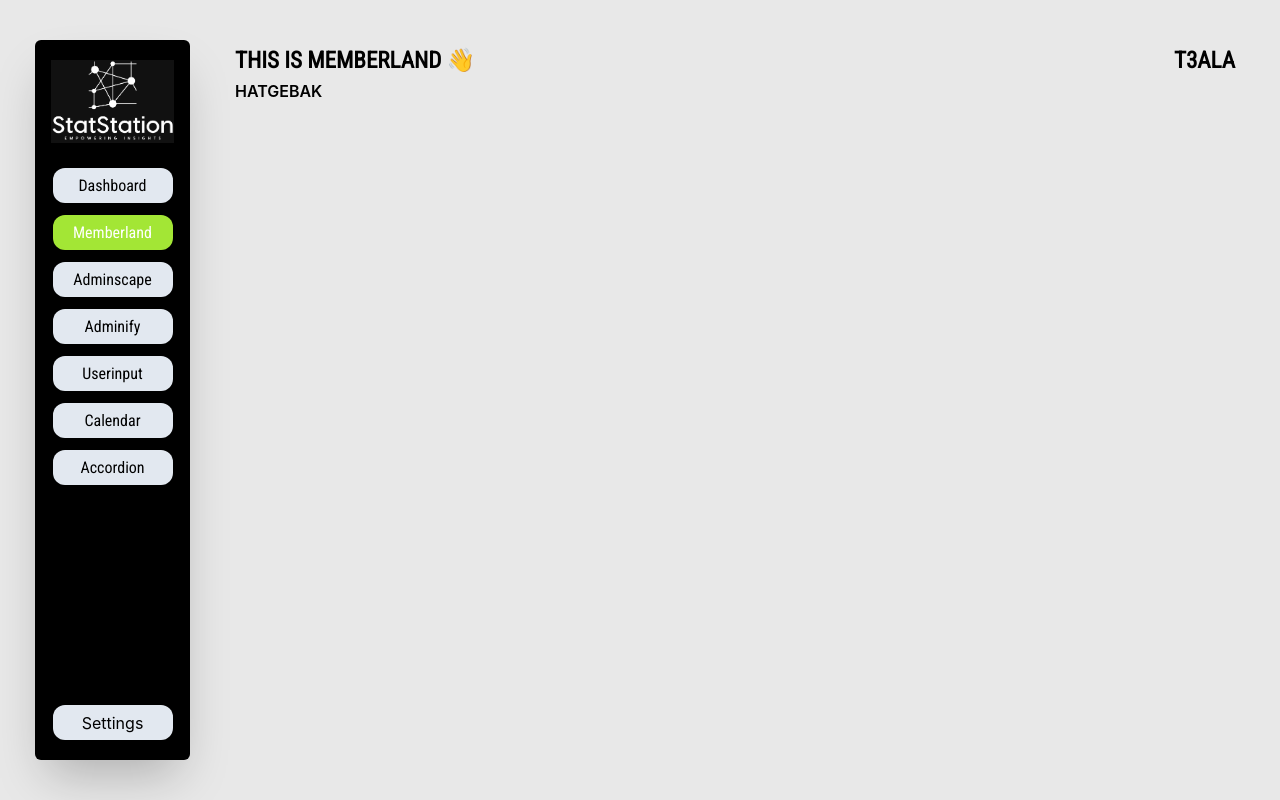
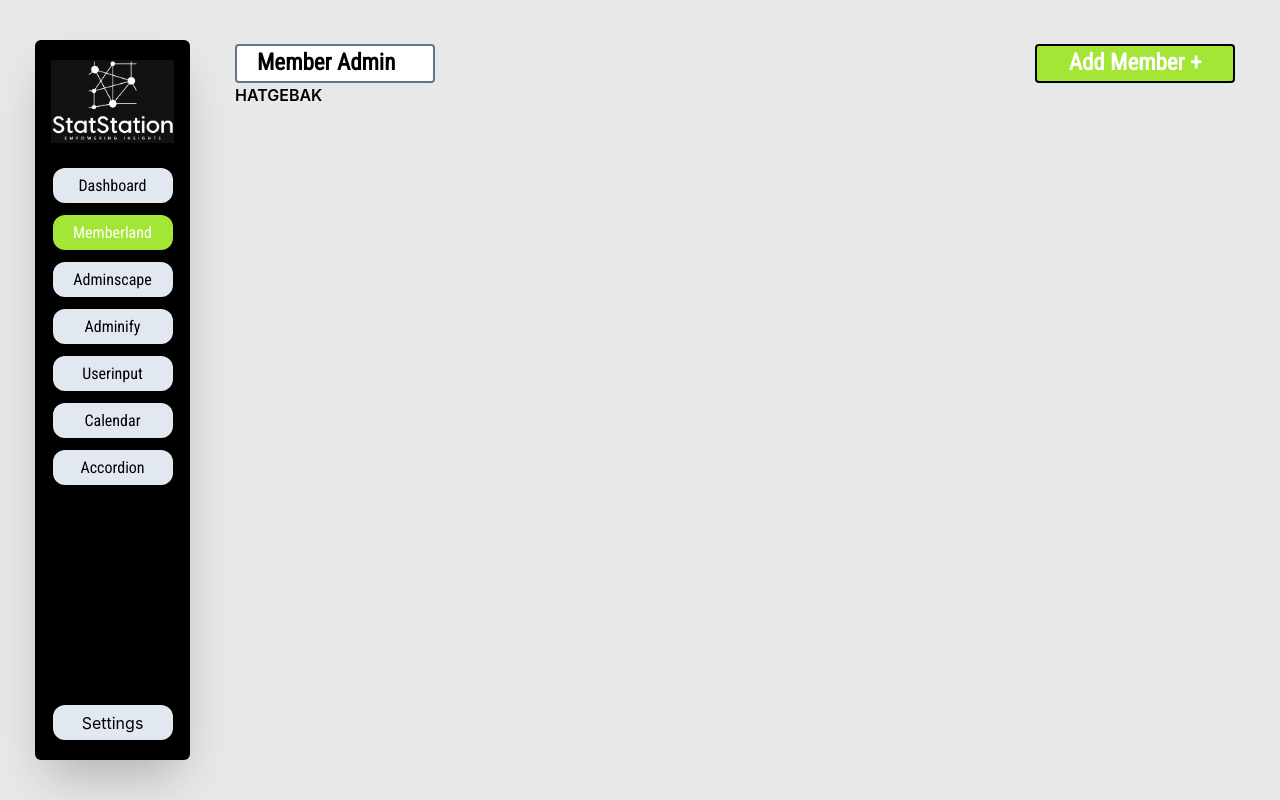
Before and after one commit to A-bdallah-mohamed/Dashboard-react-project, a React (Create React App) app: page /pages/Memberland in a window 1280 px wide. Built offline with nearby package versions, Linux system fonts and the light colour scheme.

Commit message:
sidebar progress

```diff
--- a/src/compnents/memberlandOVERVIEW.js
+++ b/src/compnents/memberlandOVERVIEW.js
@@ -5,8 +5,8 @@ export default function MemberlandOVERVIEW() {
     <div className='h-[100vh] flex items-center w-full'>
     <div className='h-[89vh] w-full ml-[45px] mr-[45px]'>
 <div className='font-roboto-condensed font-bold  text-[23px] justify-between flex'>
-    <div>THIS IS MEMBERLAND 👋</div>
-    <div>T3ALA </div>
+    <div className='w-[200px] bg-white pl-5 rounded border-slate-500 border-2'>Member Admin</div>
+    <div><button className='w-[200px] flex items-center justify-center bg-lime-400 rounded text-white border-black border-2 hover:bg-lime-700 hover:' >Add Member +</button> </div>
 </div>
    <div>
 <div className='font-semibold'>HATGEBAK</div>
```
